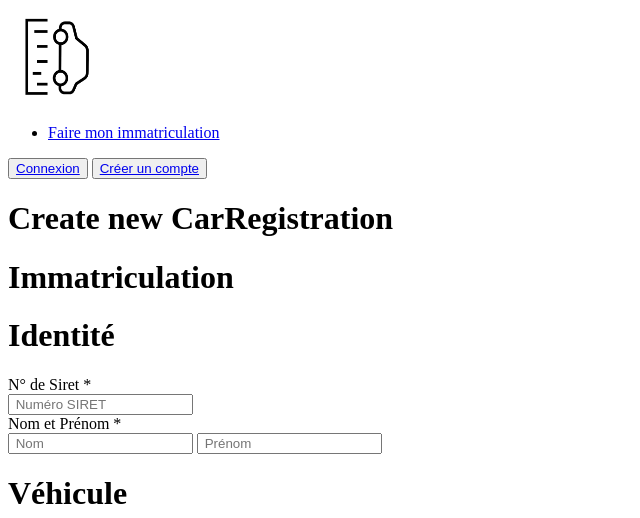
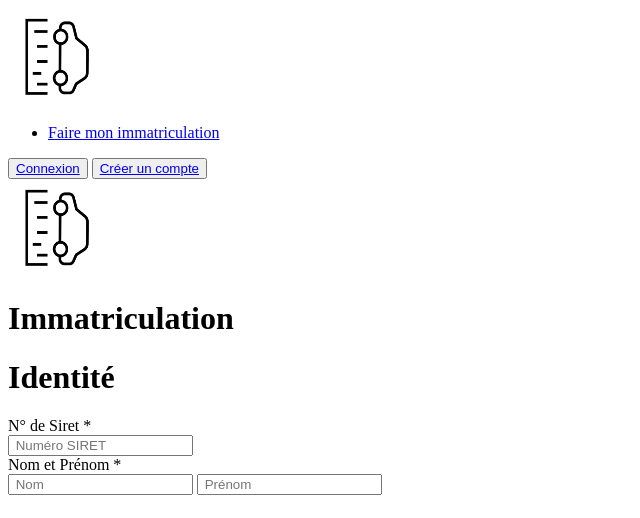
Before and after one commit to imPayne/adopteTaChaussette, a Symfony app: template templates/car_registration/index.html.twig in a window 1280 px wide. Shown: the top 518 px of the page, without its empty margins (0-640 px from the left). Run offline with Twig, Linux system fonts and the light colour scheme; the template is opened without the code that fills it, so the values that code supplies are empty; form fields are guessed from the names that the template uses; some libraries are stand-ins or nearby versions.

Commit message:
Front - Immatriculation

```diff
--- a/templates/car_registration/index.html.twig
+++ b/templates/car_registration/index.html.twig
@@ -3,8 +3,8 @@
 {% block title %}New CarRegistration{% endblock %}
 
 {% block body %}
-    <h1>Create new CarRegistration</h1>
-
+    <div class="text-center">
+        <img class="h-24 mx-auto" src="{{ asset('img/favicon.webp') }}" alt="Logo">
+    </div>
     {{ include('car_registration/_form.html.twig') }}
-
 {% endblock %}
```
Also changed, not shown: templates/car_registration/_form.html.twig (line endings or trailing spaces).
